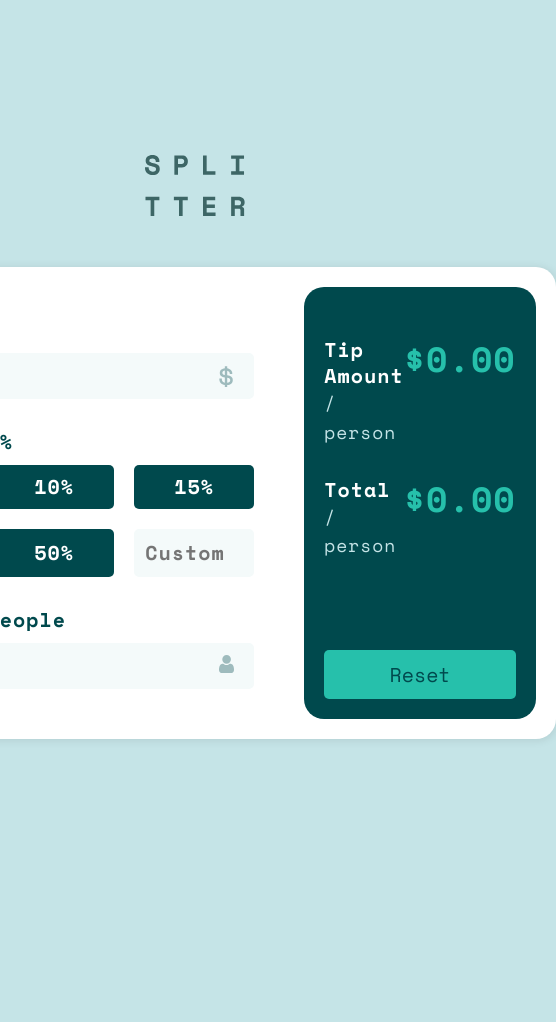
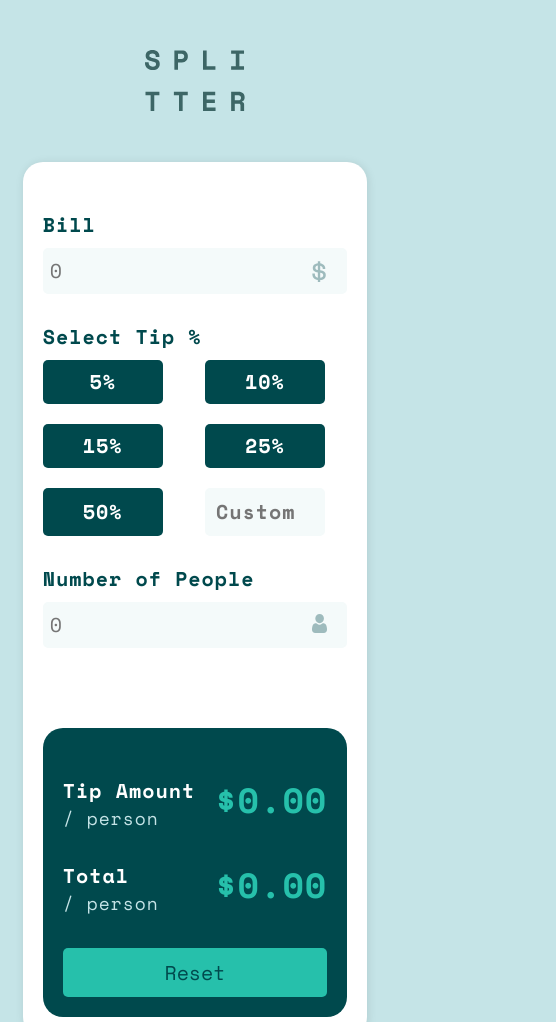
Before and after one commit to freetart/FEM-tip-calculator-app, a website built with Parcel: page src/index.html in a window 390 px wide. Shown: the top 1022 px of the page, 556 px wide, since content can reach past the window. Before the commit the page ends 844 px from the top, so only its background shows below. Built offline with nearby package versions, Linux system fonts and the light colour scheme.

Commit message:
made app responsive

```diff
--- a/src/scss/abstracts/_base.scss
+++ b/src/scss/abstracts/_base.scss
@@ -26,6 +26,10 @@ body {
   place-content: center;
   min-height: 100vh;
   min-width: 100vw;
+
+  @media (max-width: 500px) {
+    width: 100%;
+  }
 }
 
 a {
--- a/src/scss/main.scss
+++ b/src/scss/main.scss
@@ -19,6 +19,10 @@
     display: grid;
     grid-template-columns: repeat(2, 1fr);
     gap: 5rem;
+
+    @media (max-width: 830px) {
+      grid-template-columns: 1fr;
+    }
   }
 
   .form-control {
@@ -81,6 +85,10 @@
     grid-template-columns: repeat(3, 1fr);
     gap: 2rem;
 
+    @media (max-width: 500px) {
+      grid-template-columns: repeat(2, 1fr);
+    }
+
     .option {
       @include headingStyles;
       outline: 0;
@@ -128,6 +136,7 @@
     @include headingStyles;
     color: color(white);
     font-size: size(xs);
+    margin-right: 2rem;
   }
 
   .amount-persons {
```
Also changed, not shown: 2 other files.
